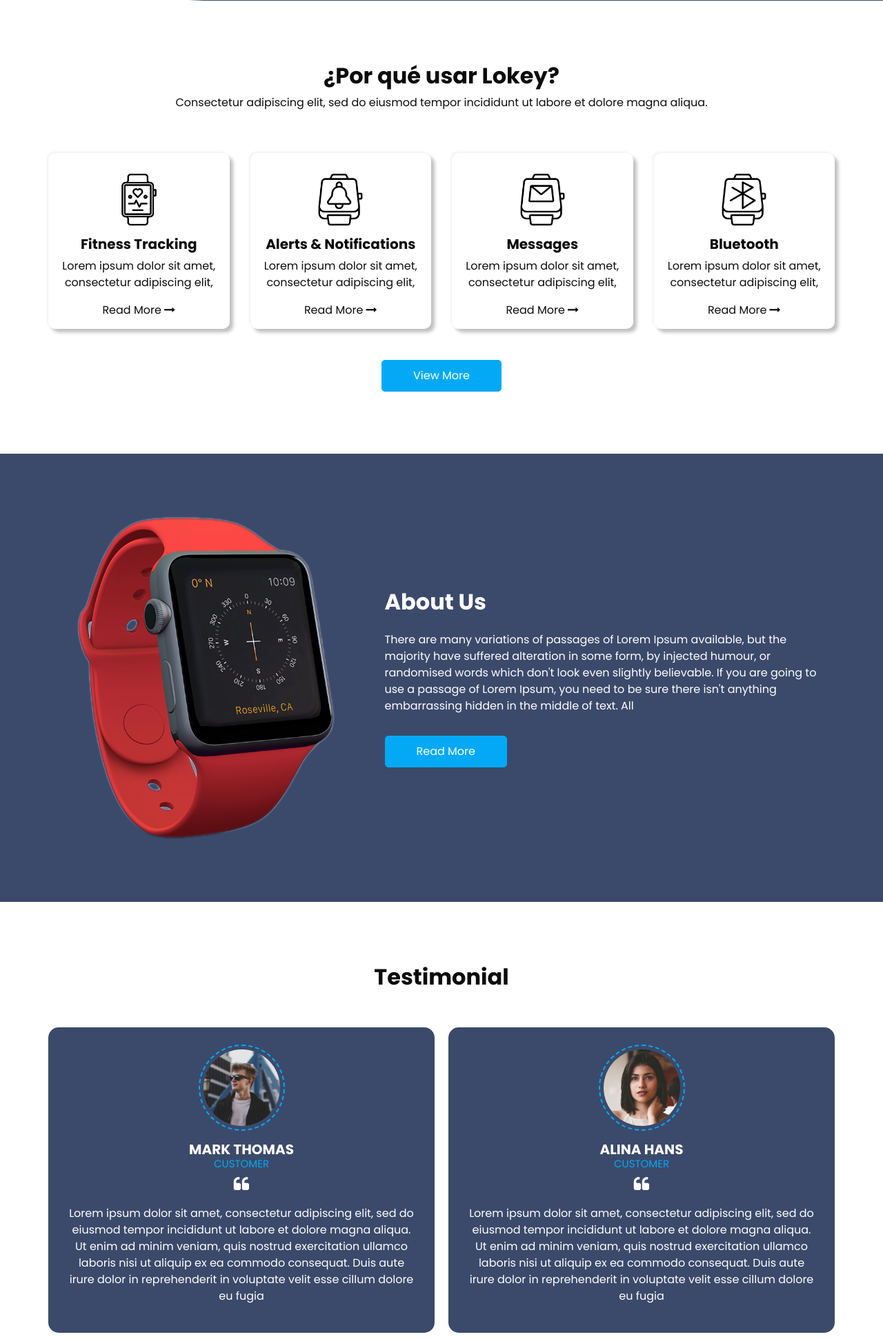
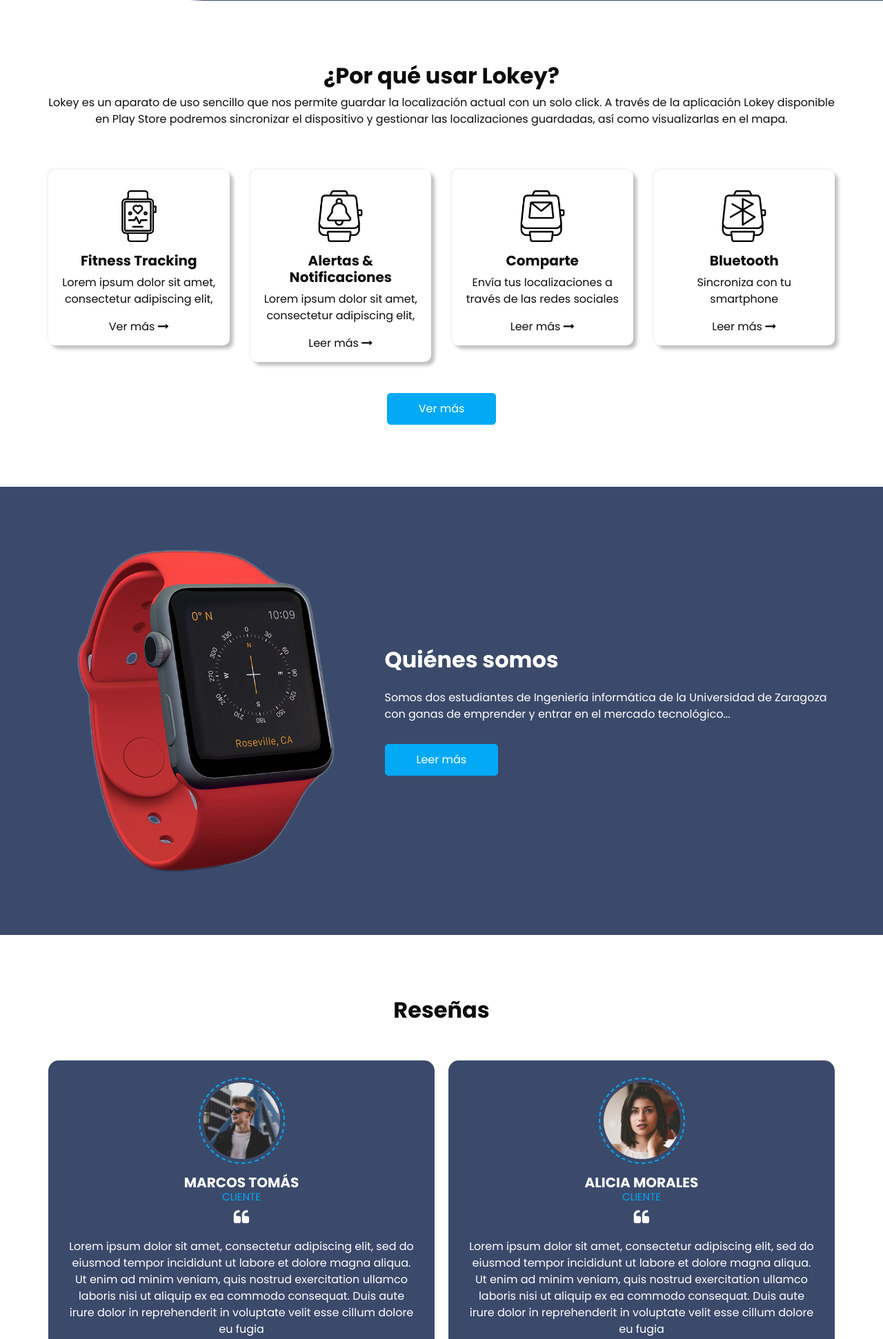
Before and after one commit to SergioGCH/lokey, a PHP site: page / in a window 1280 px wide. Shown: the part 799-2741 px from the top of the page at 69% size. Run offline with PHP 8.4, Linux system fonts and the light colour scheme; some libraries are stand-ins or nearby versions.

Commit message:
Traducción

```diff
--- a/site/html/footer.html
+++ b/site/html/footer.html
@@ -3,11 +3,12 @@
       <div class="col-md-6 col-lg-3 footer-col">
         <div class="footer_detail">
           <h4>
-            About
+            Quiénes somos
           </h4>
           <p>
-            Necessary, making this the first true generator on the Internet. It uses a dictionary of over 200 Latin words, combined with
-          </p>
+			Somos dos estudiantes de Ingeniería informática de la Universidad de Zaragoza con
+			 ganas de emprender y entrar en el mercado tecnológico...
+			</p>
           <div class="footer_social">
             <a href="">
               <i class="fa fa-facebook" aria-hidden="true"></i>
@@ -27,19 +28,19 @@
       <div class="col-md-6 col-lg-3 footer-col">
         <div class="footer_contact">
           <h4>
-            Reach at..
+            Contacto
           </h4>
           <div class="contact_link_box">
             <a href="">
               <i class="fa fa-map-marker" aria-hidden="true"></i>
               <span>
-                Location
+                Localización
               </span>
             </a>
             <a href="">
               <i class="fa fa-phone" aria-hidden="true"></i>
               <span>
-                Call +01 1234567890
+                +34 612345678
               </span>
             </a>
             <a href="">
@@ -54,12 +55,12 @@
       <div class="col-md-6 col-lg-3 footer-col">
         <div class="footer_contact">
           <h4>
-            Subscribe
+            Suscribirse
           </h4>
           <form action="#">
-            <input type="text" placeholder="Enter email" />
-            <button type="submit">
-              Subscribe
+            <input type="text" placeholder="Introduce el correo" />
+            <button type="Enviar">
+              Suscribirse
             </button>
           </form>
         </div>
--- a/site/index.php
+++ b/site/index.php
@@ -155,7 +155,9 @@
           ¿Por qué usar Lokey?
         </h2>
         <p>
-          Consectetur adipiscing elit, sed do eiusmod tempor incididunt ut labore et dolore magna aliqua.
+          Lokey es un aparato de uso sencillo que nos permite guardar la localización actual con un solo
+		  click. A través de la aplicación Lokey disponible en Play Store podremos sincronizar el dispositivo
+		  y gestionar las localizaciones guardadas, así como visualizarlas en el mapa.
         </p>
       </div>
       <div class="row">
@@ -173,7 +175,7 @@
               </p>
               <a href="">
                 <span>
-                  Read More
+                  Ver más
                 </span>
                 <i class="fa fa-long-arrow-right" aria-hidden="true"></i>
               </a>
@@ -187,14 +189,14 @@
             </div>
             <div class="detail-box">
               <h5>
-                Alerts & Notifications
+                Alertas & Notificaciones
               </h5>
               <p>
                 Lorem ipsum dolor sit amet, consectetur adipiscing elit,
               </p>
               <a href="">
                 <span>
-                  Read More
+                  Leer más
                 </span>
                 <i class="fa fa-long-arrow-right" aria-hidden="true"></i>
               </a>
@@ -208,14 +210,14 @@
             </div>
             <div class="detail-box">
               <h5>
-                Messages
+                Comparte
               </h5>
               <p>
-                Lorem ipsum dolor sit amet, consectetur adipiscing elit,
+                Envía tus localizaciones a través de las redes sociales
               </p>
               <a href="">
                 <span>
-                  Read More
+                  Leer más
                 </span>
                 <i class="fa fa-long-arrow-right" aria-hidden="true"></i>
               </a>
@@ -232,11 +234,11 @@
                 Bluetooth
               </h5>
               <p>
-                Lorem ipsum dolor sit amet, consectetur adipiscing elit,
+                Sincroniza con tu smartphone
               </p>
               <a href="">
                 <span>
-                  Read More
+                  Leer más
                 </span>
                 <i class="fa fa-long-arrow-right" aria-hidden="true"></i>
               </a>
@@ -246,7 +248,7 @@
       </div>
       <div class="btn-box">
         <a href="">
-          View More
+          Ver más
         </a>
       </div>
     </div>
@@ -268,17 +270,15 @@
           <div class="detail-box">
             <div class="heading_container">
               <h2>
-                About Us
+                Quiénes somos
               </h2>
             </div>
             <p>
-              There are many variations of passages of Lorem Ipsum available, but the majority have suffered alteration
-              in some form, by injected humour, or randomised words which don't look even slightly believable. If you
-              are going to use a passage of Lorem Ipsum, you need to be sure there isn't anything embarrassing hidden in
-              the middle of text. All
+              Somos dos estudiantes de Ingeniería informática de la Universidad de Zaragoza con
+			  ganas de emprender y entrar en el mercado tecnológico...
             </p>
             <a href="">
-              Read More
+              Leer más
             </a>
           </div>
         </div>
@@ -293,7 +293,7 @@
     <div class="container">
       <div class="heading_container heading_center">
         <h2>
-          Testimonial
+          Reseñas
         </h2>
       </div>
       <div class="carousel-wrap ">
@@ -307,10 +307,10 @@
                 <div class="client_info">
                   <div class="client_name">
                     <h5>
-                      Mark Thomas
+                      Marcos Tomás
                     </h5>
                     <h6>
-                      Customer
+                      Cliente
                     </h6>
                   </div>
                   <i class="fa fa-quote-left" aria-hidden="true"></i>
@@ -336,10 +336,10 @@
                 <div class="client_info">
                   <div class="client_name">
                     <h5>
-                      Alina Hans
+                      Alicia Morales
                     </h5>
                     <h6>
-                      Customer
+                      Cliente
                     </h6>
                   </div>
                   <i class="fa fa-quote-left" aria-hidden="true"></i>
--- a/site/tienda.php
+++ b/site/tienda.php
@@ -229,7 +229,7 @@
       </div>
       <div class="btn-box">
         <a href="">
-          View All
+          Ver todo
         </a>
       </div>
     </div>
```
Also changed, not shown: site/conocenos.php (+4 -6 lines), site/contactanos.php (+5 -5 lines).
